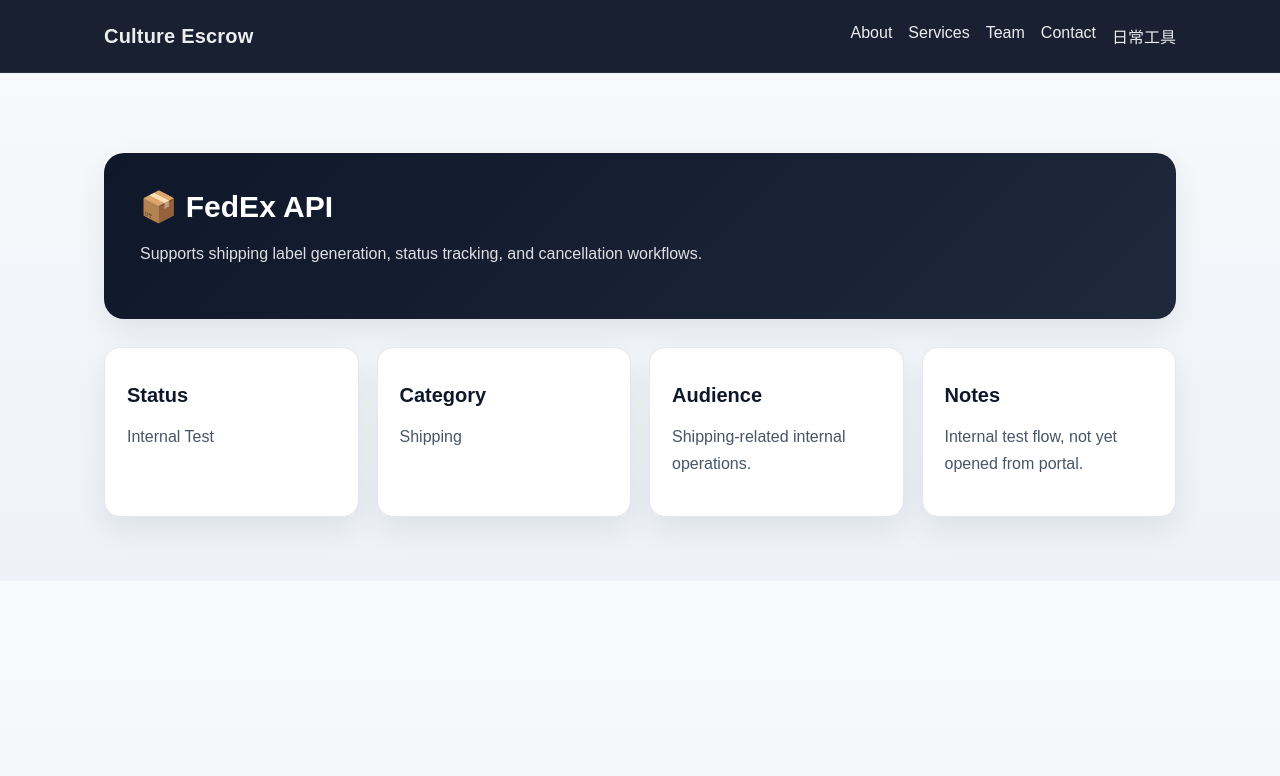
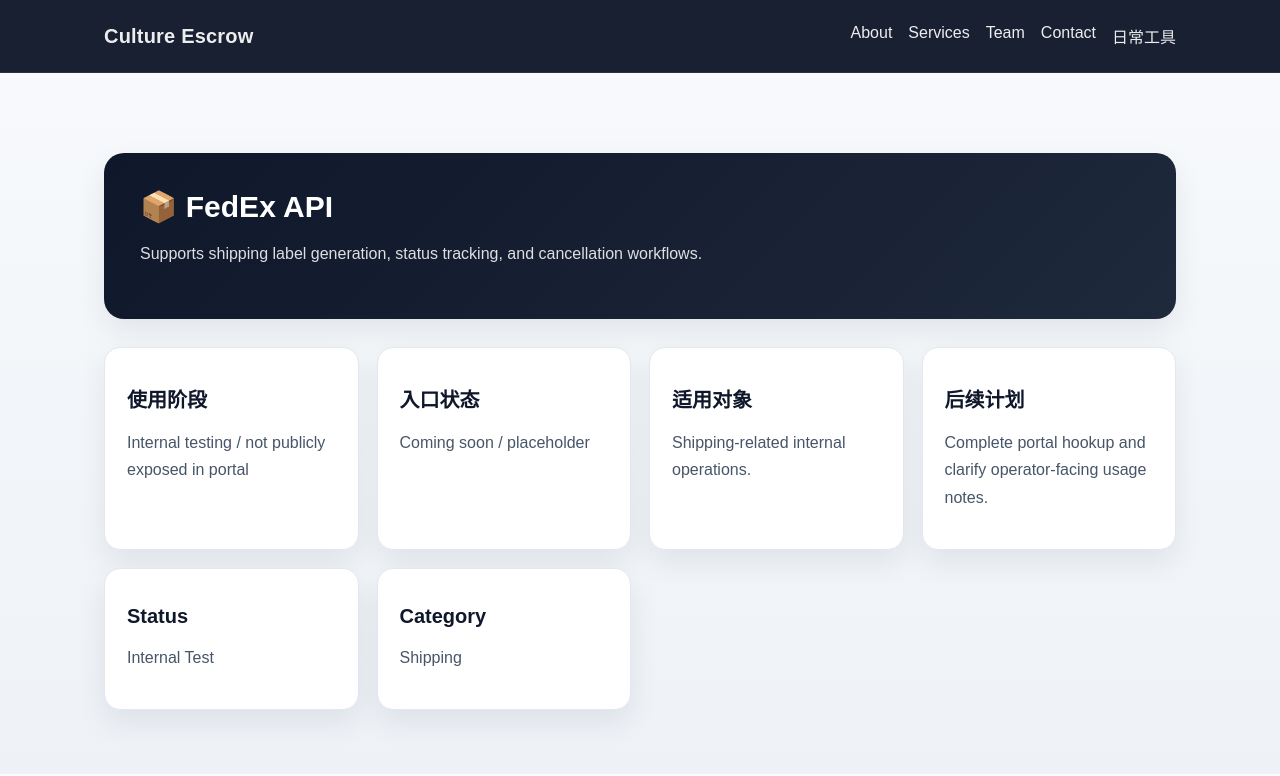
Before and after one commit to yudonghu/culture-escrow-site, a Next.js app: page /tools/fedex-api in a window 1280 px wide. Shown: the top 776 px of the page. Built offline with nearby package versions, Linux system fonts and the light colour scheme.

Commit message:
feat: PR15 add standard detail blocks for tool detail pages

```diff
--- a/app/tools/[slug]/page.tsx
+++ b/app/tools/[slug]/page.tsx
@@ -16,6 +16,22 @@
 
       <div className="card-grid">
         <div className="card">
+          <h2>使用阶段</h2>
+          <p>{tool.stage ?? 'TBD'}</p>
+        </div>
+        <div className="card">
+          <h2>入口状态</h2>
+          <p>{tool.availability === 'open' ? 'Open from portal' : 'Coming soon / placeholder'}</p>
+        </div>
+        <div className="card">
+          <h2>适用对象</h2>
+          <p>{tool.audience ?? 'TBD'}</p>
+        </div>
+        <div className="card">
+          <h2>后续计划</h2>
+          <p>{tool.roadmap ?? 'TBD'}</p>
+        </div>
+        <div className="card">
           <h2>Status</h2>
           <p>{tool.status}</p>
         </div>
@@ -23,14 +39,6 @@
           <h2>Category</h2>
           <p>{tool.category}</p>
         </div>
-        <div className="card">
-          <h2>Audience</h2>
-          <p>{tool.audience ?? 'TBD'}</p>
-        </div>
-        <div className="card">
-          <h2>Notes</h2>
-          <p>{tool.notes ?? 'No additional notes yet.'}</p>
-        </div>
       </div>
     </section>
   )
--- a/data/tools.ts
+++ b/data/tools.ts
@@ -13,6 +13,8 @@
   notes?: string
   summary?: string
   audience?: string
+  stage?: string
+  roadmap?: string
 }
 
 export const tools: ToolItem[] = [
@@ -28,6 +30,8 @@
     notes: 'Production-ready external tool entry.',
     summary: 'Used for standardized page-17 completion workflow in Culture Escrow.',
     audience: 'Escrow staff handling PG17 completion workflow.',
+    stage: 'Active use / live external entry',
+    roadmap: 'Continue improving portal integration and richer tool metadata.',
   },
   {
     name: 'Temply',
@@ -41,6 +45,8 @@
     notes: 'Planned tool card placeholder.',
     summary: 'Template management and reusable workflow content platform.',
     audience: 'Operations and staff members using standard content flows.',
+    stage: 'Planning / reserved portal slot',
+    roadmap: 'Connect actual tool endpoint and add operational detail guidance.',
   },
   {
     name: 'FedEx API',
@@ -54,6 +60,8 @@
     notes: 'Internal test flow, not yet opened from portal.',
     summary: 'Supports shipping label generation, status tracking, and cancellation workflows.',
     audience: 'Shipping-related internal operations.',
+    stage: 'Internal testing / not publicly exposed in portal',
+    roadmap: 'Complete portal hookup and clarify operator-facing usage notes.',
   },
   {
     name: 'Refi A-Screen',
@@ -67,5 +75,7 @@
     notes: 'Reserved slot for future integration.',
     summary: 'Refinance intake extraction, structured review, and downstream processing support.',
     audience: 'Refi workflow review and intake staff.',
+    stage: 'Planning / integration pending',
+    roadmap: 'Add actual intake flow entry and future review guidance.',
   },
 ]
```
Also changed, not shown: 1 other file (tests, documents, lock files or other folders).
